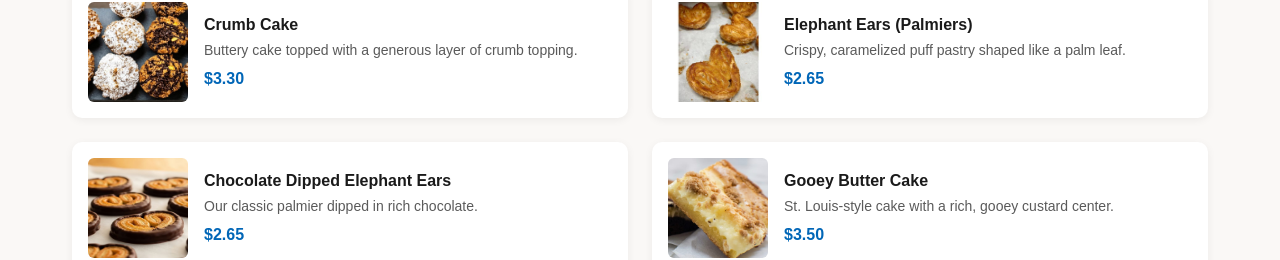
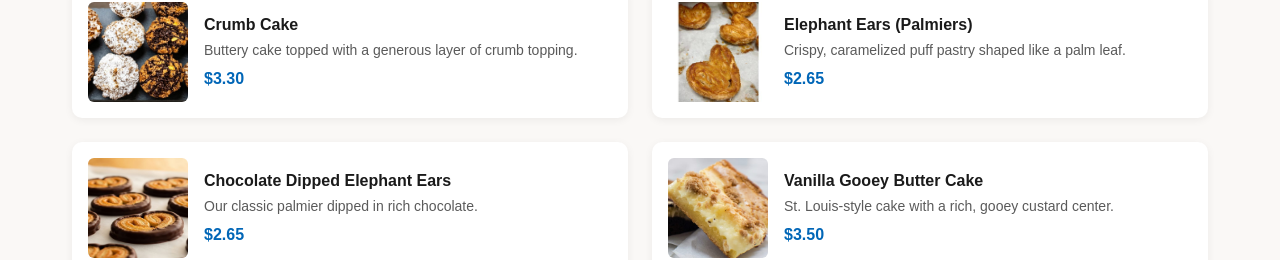
Before and after one commit to webeducationservices-oss/moreno-bakery, a Next.js app: page /menu/bakery in a window 1280 px wide. Shown: the part 8448-8708 px from the top of the page. Built offline with nearby package versions, Linux system fonts and the light colour scheme; a web font is replaced by a local one.

Commit message:
Edit app/data/menu.js — change gooey butter cake to vanilla gooey butter cake

```diff
--- a/app/data/menu.js
+++ b/app/data/menu.js
@@ -240,7 +240,7 @@ export const BAKERY_CATEGORIES = [
       { name: "Crumb Cake", price: "$3.30", description: "Buttery cake topped with a generous layer of crumb topping.", image: "/images/food/moreno-bakery-russian-coffee-cake.jpg" },
       { name: "Elephant Ears (Palmiers)", price: "$2.65", description: "Crispy, caramelized puff pastry shaped like a palm leaf.", image: "/images/food/moreno-bakery-elephant-ears-palmiers.jpg" },
       { name: "Chocolate Dipped Elephant Ears", price: "$2.65", description: "Our classic palmier dipped in rich chocolate.", image: "/images/food/moreno-bakery-chocolate-dipped-elephant-ears.jpg" },
-      { name: "Gooey Butter Cake", price: "$3.50", description: "St. Louis-style cake with a rich, gooey custard center.", image: "/images/food/moreno-bakery-gooey-butter-cake.jpg" },
+      { name: "Vanilla Gooey Butter Cake", price: "$3.50", description: "St. Louis-style cake with a rich, gooey custard center.", image: "/images/food/moreno-bakery-gooey-butter-cake.jpg" },
       { name: "Guava Gooey Butter Cake", price: "$3.50", description: "Our gooey butter cake swirled with sweet guava paste.", image: "/images/food/moreno-bakery-guava-gooey-butter-cake.jpg" },
       { name: "Lemon Gooey Butter Cake", price: "$3.50", description: "Bright lemon twist on our classic gooey butter cake.", tag: "Seasonal", image: "/images/food/moreno-bakery-lemon-gooey-butter-cake.jpg" },
       { name: "Pumpkin Gooey Butter Cake", price: "$3.50", description: "Warm pumpkin spice version of our gooey butter cake.", tag: "Seasonal", image: "/images/food/moreno-bakery-pumpkin-gooey-butter-cake.jpg" },
```
